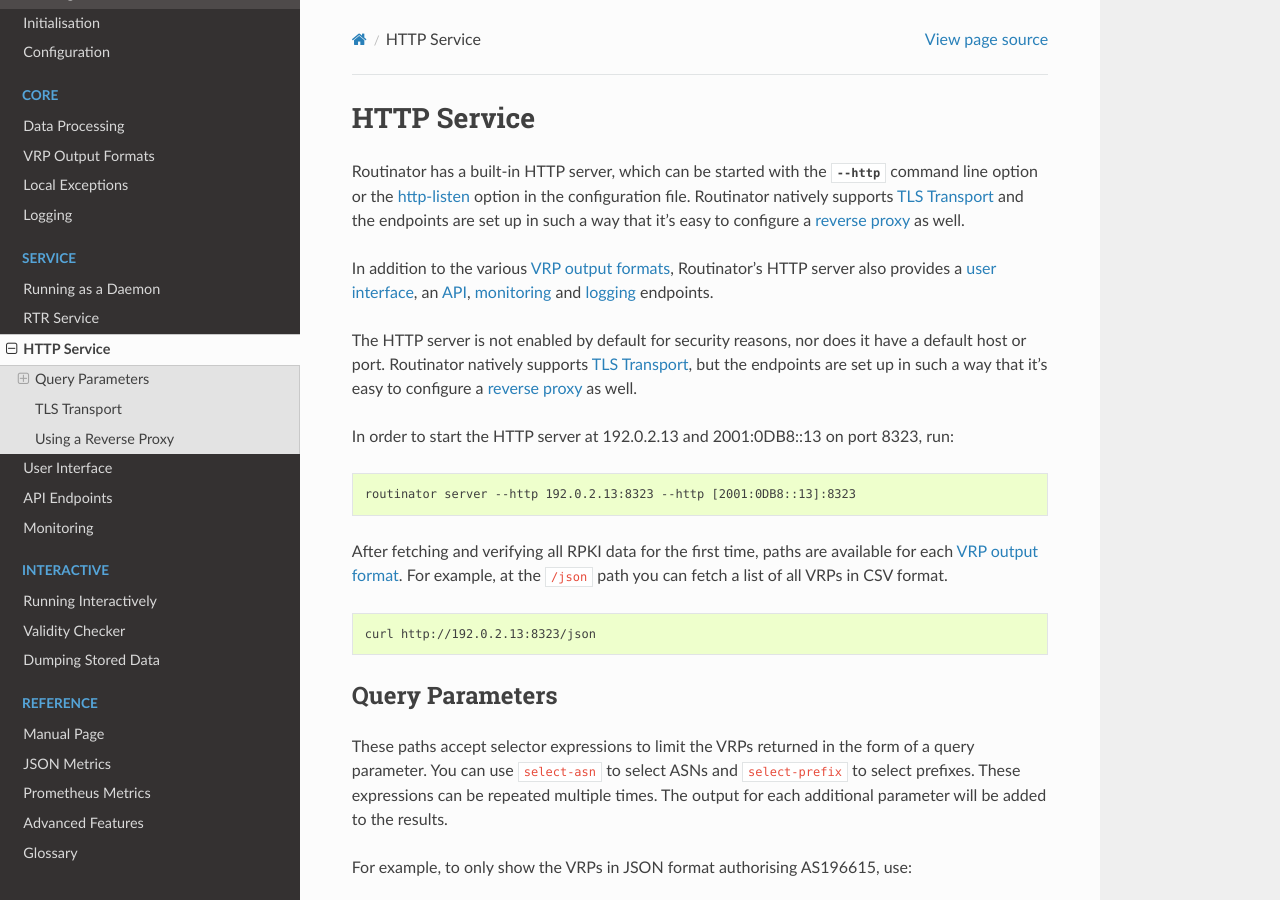
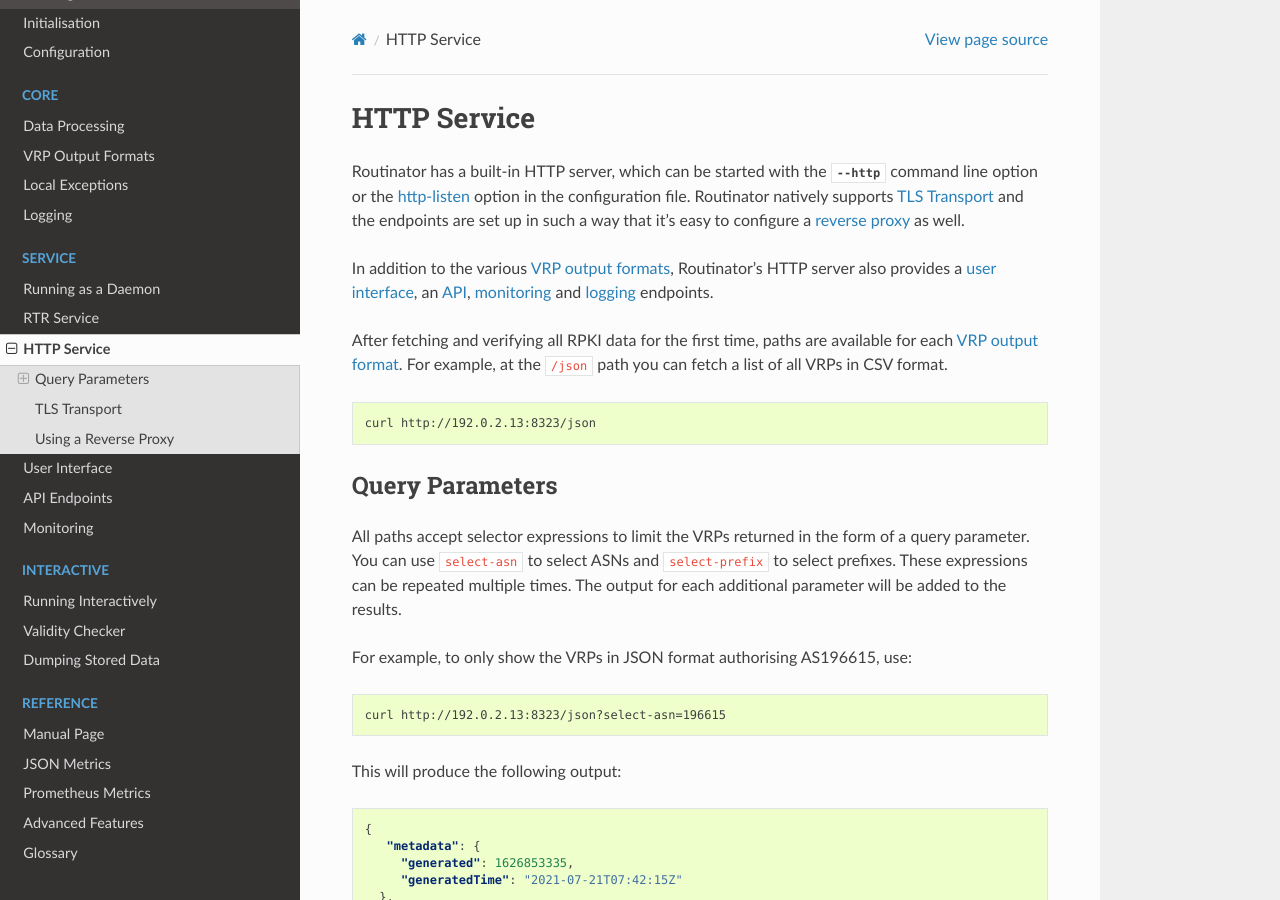
Before and after one commit to NLnetLabs/routinator, a Sphinx documentation site: the page built from doc/manual/source/http-service.rst, in a window 1280 px wide and 900 px high. Built offline with Sphinx 7.4.7 and the Read the Docs theme 2.0.0, drawn with Linux system fonts in a browser that asks for light colours.

Commit message:
Remove redundancy

```diff
--- a/doc/manual/source/http-service.rst
+++ b/doc/manual/source/http-service.rst
@@ -12,18 +12,6 @@
 interface<user-interface>`, an :doc:`API<api-endpoints>`,
 :doc:`monitoring<monitoring>` and :doc:`logging<logging>` endpoints.
 
-The HTTP server is not enabled by default for security reasons, nor does it
-have a default host or port. Routinator natively supports `TLS Transport`_,
-but the endpoints are set up in such a way that it's easy to configure a
-:ref:`reverse proxy <http-service:using a reverse proxy>` as well.
-
-In order to start the HTTP server at 192.0.2.13 and 2001:0DB8::13 on port
-8323, run:
-
-.. code-block:: text
-
-   routinator server --http 192.0.2.13:8323 --http [2001:0DB8::13]:8323
-
 After fetching and verifying all RPKI data for the first time, paths are
 available for each :doc:`VRP output format <output-formats>`. For example, at
 the ``/json`` path you can fetch a list of all VRPs in CSV format.
@@ -35,7 +23,7 @@
 Query Parameters
 ----------------
 
-These paths accept selector expressions to limit the VRPs returned in the
+All paths accept selector expressions to limit the VRPs returned in the
 form of a query parameter. You can use ``select-asn`` to select ASNs and
 ``select-prefix`` to select prefixes. These expressions can be repeated
 multiple times. The output for each additional parameter will be added to the
```
